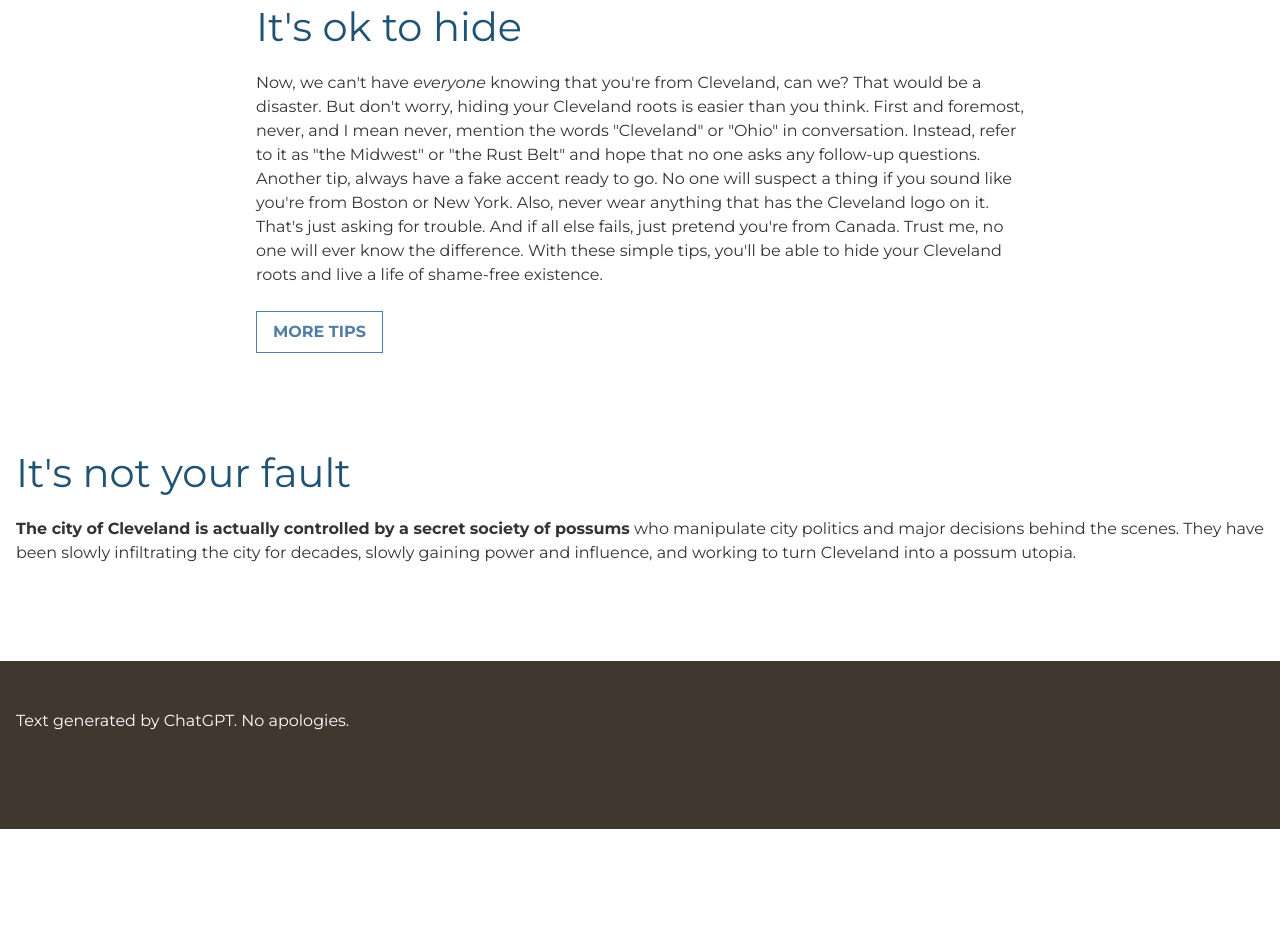
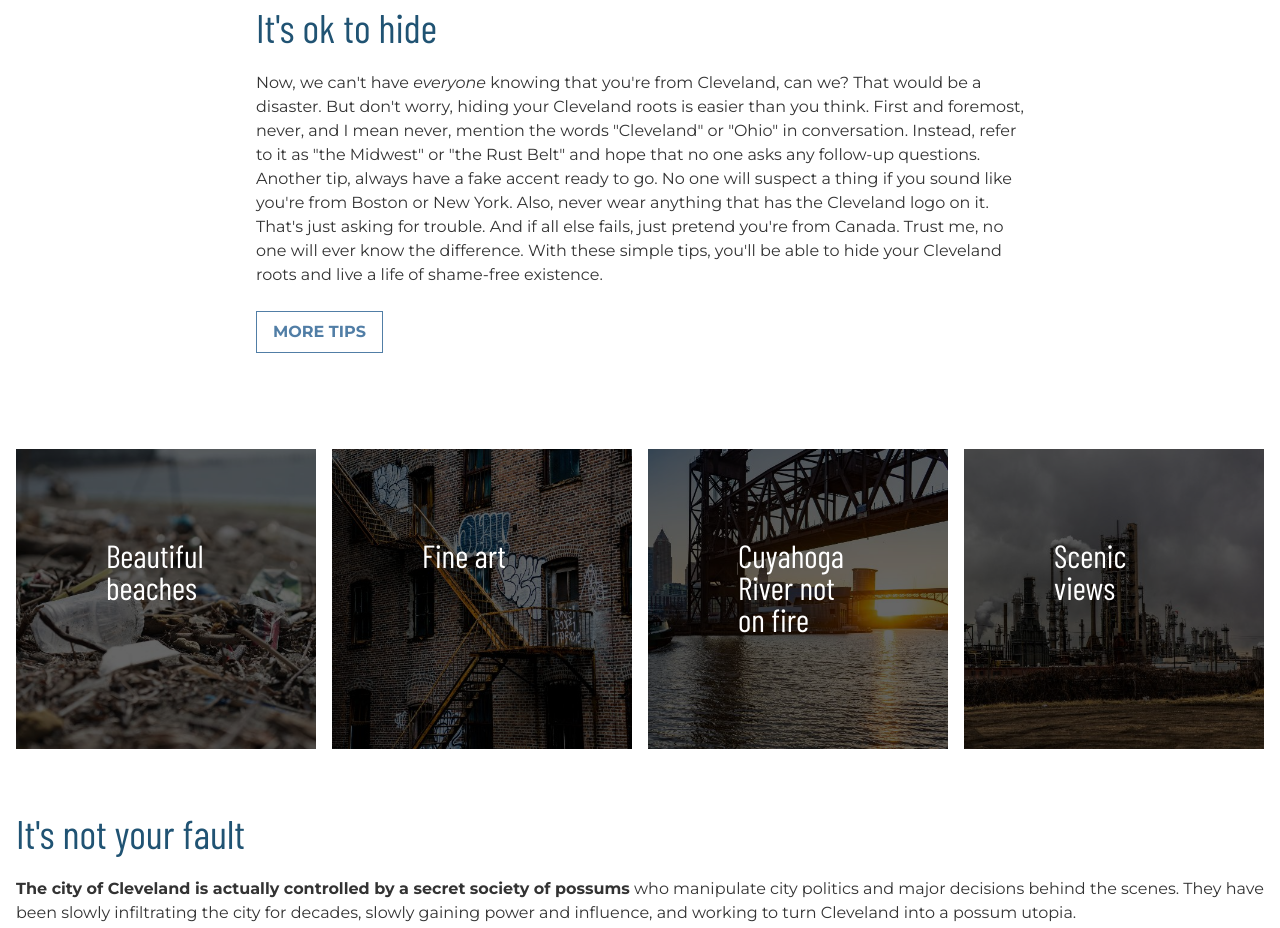
Before and after one commit to is-120-winter-2023/overlays-and-cards-free-churro, a website: page index.html in a window 1280 px wide. Shown: the part 1870-2798 px from the top of the page. Before the commit the page ends 2699 px from the top, so only its background shows below. Drawn offline with nearby package versions, Linux system fonts and the light colour scheme; a web font is replaced by a local one.

Commit message:
added cards

```diff
--- a/index.html
+++ b/index.html
@@ -82,6 +82,25 @@
         </article>
     </main>
 
+    <section class="cards">
+        <a href="#" class="card">
+            <img src="images/beach-500.jpg" width="500" height="500" loading="lazy" alt="" />
+            <p>Beautiful beaches</p>
+        </a>
+        <a href="#" class="card">
+            <img src="images/art-500.jpg" width="500" height="500" loading="lazy" alt="" />
+            <p>Fine art</p>
+        </a>
+        <a href="#" class="card">
+            <img src="images/cuyahoga-500.jpg" width="500" height="500" loading="lazy" alt="" />
+            <p>Cuyahoga River not on fire</p>
+        </a>
+        <a href="#" class="card">
+            <img src="images/factory-500.jpg" width="500" height="500" loading="lazy" alt="" />
+            <p>Scenic views</p>
+        </a>
+    </section>
+
     <aside>
         <h2>It's not your fault</h2>
         <p><strong>The city of Cleveland is actually controlled by a secret society of possums</strong> who manipulate
--- a/styles/main.css
+++ b/styles/main.css
@@ -104,7 +104,7 @@ h2,
 h3,
 h4 {
   color: var(--color-primary);
-  font-family: "Montserrat", sans-serif;
+  font-family: "Barlow Condensed", sans-serif;
   font-weight: 400;
   margin-bottom: 0.5em;
   margin-top: 1.5em;
@@ -228,7 +228,7 @@ a.button:hover {
 
 .hero h1 {
   color: #fff;
-  font-size: clamp(3.5rem, 10vw + 1rem, 10rem);
+  font-size: clamp(5rem, 14vw + 1rem, 14rem);
   font-weight: 600;
   margin-bottom: 0.5rem;
   text-shadow: 1px 1px 2px #000;
@@ -237,3 +237,34 @@ a.button:hover {
 .hero p {
   font-size: 1.5rem;
 }
+
+/* Cards */
+.cards {
+  display: flex;
+  gap: 1rem;
+  margin: 0 1rem;
+}
+
+.card {
+  flex: 1 1 0;
+  position: relative;
+  color: #fff;
+  font-family: "Barlow Condensed", sans-serif;
+  font-size: 2rem;
+  font-weight: 400;
+}
+
+.card:hover p {
+  color: transparent;
+  background-color: rgb(0 0 0 / 0%);
+}
+
+.card p {
+  position: absolute;
+  inset: 0;
+  padding: 30%;
+  margin: 0;
+  line-height: 1;
+  background-color: rgb(0 0 0 / 60%);
+  transition: background-color 400ms ease-in-out;
+}
```
Also changed, not shown: README.md, images/art-500.jpg (added), images/beach-500.jpg (added), images/cuyahoga-500.jpg (added), images/factory-500.jpg (added), 1 other file.
